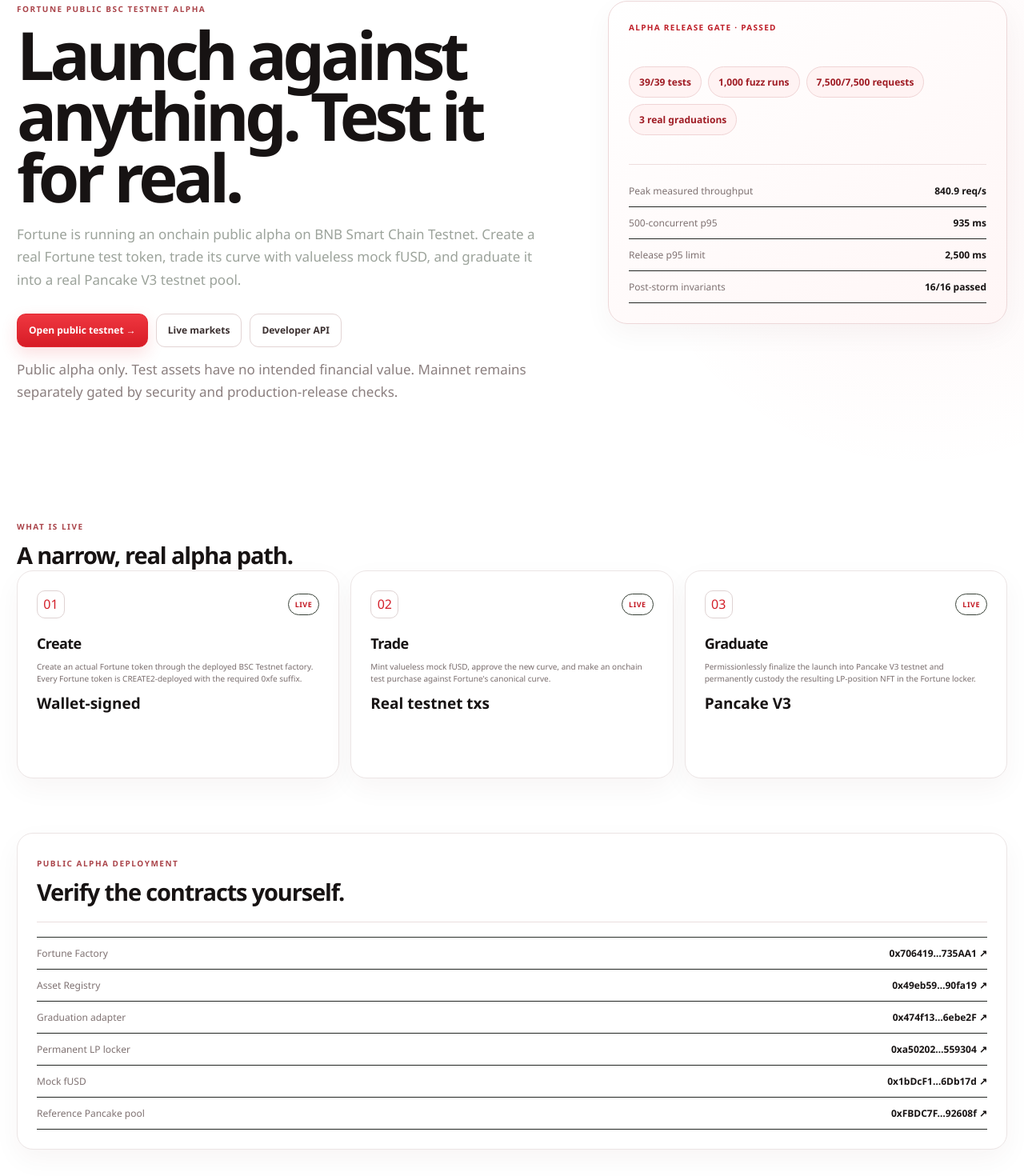
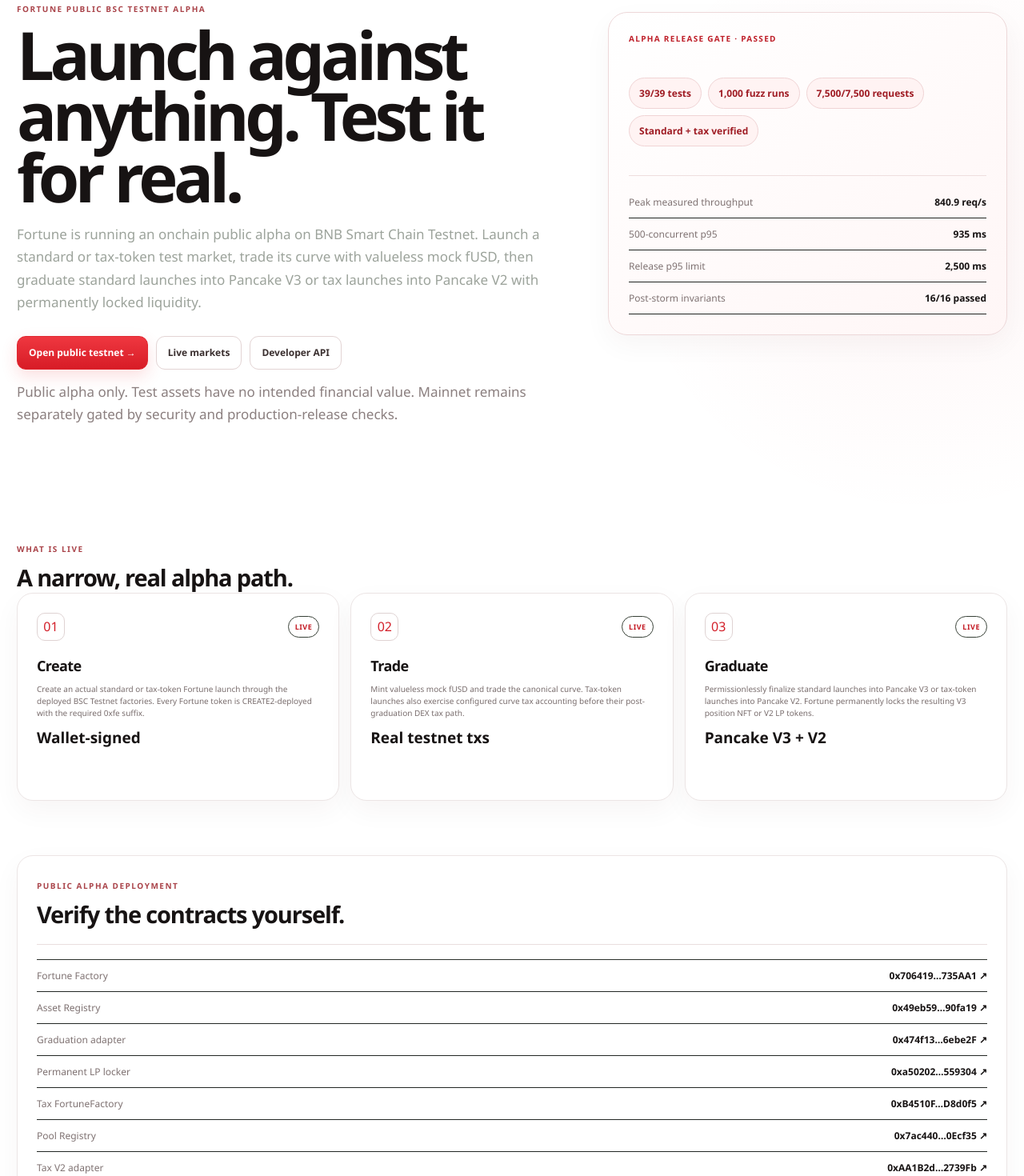
Before and after one commit to shawkkkkk/fortune, a Next.js app: page / in a window 1280 px wide. Shown: the part 313-1783 px from the top of the page at 80% size. Built offline with nearby package versions, Linux system fonts and the light colour scheme; no server answers.

Commit message:
Show verified tax-token route on public alpha homepage

```diff
--- a/app/page.tsx
+++ b/app/page.tsx
@@ -42,8 +42,13 @@
           "Permanent LP locker",
           PUBLIC_TESTNET.contracts.liquidityLocker,
         ],
+        ["Tax FortuneFactory", PUBLIC_TESTNET.contracts.taxFactory],
+        ["Pool Registry", PUBLIC_TESTNET.contracts.poolRegistry],
+        ["Tax V2 adapter", PUBLIC_TESTNET.contracts.taxGraduationAdapter],
+        ["Tax V2 LP locker", PUBLIC_TESTNET.contracts.taxLiquidityLocker],
         ["Mock fUSD", PUBLIC_TESTNET.contracts.mockQuote],
-        ["Reference Pancake pool", PUBLIC_TESTNET.contracts.referencePool],
+        ["Reference V3 pool", PUBLIC_TESTNET.contracts.referencePool],
+        ["Reference tax V2 pair", PUBLIC_TESTNET.contracts.referenceTaxPool],
       ];
 
   return (
@@ -69,7 +74,7 @@
           <p>
             {mainnet
               ? "Fortune is a non-custodial BNB Chain launch framework with deterministic fixed-supply tokens, onchain curve trading, transparent fee routing, Launch Shield protection, and atomic Pancake V3 graduation."
-              : "Fortune is running an onchain public alpha on BNB Smart Chain Testnet. Create a real Fortune test token, trade its curve with valueless mock fUSD, and graduate it into a real Pancake V3 testnet pool."}
+              : "Fortune is running an onchain public alpha on BNB Smart Chain Testnet. Launch a standard or tax-token test market, trade its curve with valueless mock fUSD, then graduate standard launches into Pancake V3 or tax launches into Pancake V2 with permanently locked liquidity."}
           </p>
 
           <div className="heroActions">
@@ -114,7 +119,7 @@
                 <span>39/39 tests</span>
                 <span>1,000 fuzz runs</span>
                 <span>7,500/7,500 requests</span>
-                <span>3 real graduations</span>
+                <span>Standard + tax verified</span>
               </>
             )}
           </div>
@@ -191,7 +196,7 @@
             <p>
               {mainnet
                 ? "Create a fixed-supply Fortune token through the production factory after an onchain launch preflight."
-                : "Create an actual Fortune token through the deployed BSC Testnet factory. Every Fortune token is CREATE2-deployed with the required 0xfe suffix."}
+                : "Create an actual standard or tax-token Fortune launch through the deployed BSC Testnet factories. Every Fortune token is CREATE2-deployed with the required 0xfe suffix."}
             </p>
             <strong>Wallet-signed</strong>
           </article>
@@ -205,7 +210,7 @@
             <p>
               {mainnet
                 ? "Buy and sell through the canonical Fortune curve using registry-approved quote assets and live oracle checks."
-                : "Mint valueless mock fUSD, approve the new curve, and make an onchain test purchase against Fortune's canonical curve."}
+                : "Mint valueless mock fUSD and trade the canonical curve. Tax-token launches also exercise configured curve tax accounting before their post-graduation DEX tax path."}
             </p>
             <strong>{mainnet ? "Real BNB Chain txs" : "Real testnet txs"}</strong>
           </article>
@@ -219,9 +224,9 @@
             <p>
               {mainnet
                 ? "Permissionlessly finalize eligible launches into Pancake V3 and permanently lock the resulting LP-position NFT."
-                : "Permissionlessly finalize the launch into Pancake V3 testnet and permanently custody the resulting LP-position NFT in the Fortune locker."}
+                : "Permissionlessly finalize standard launches into Pancake V3 or tax-token launches into Pancake V2. Fortune permanently locks the resulting V3 position NFT or V2 LP tokens."}
             </p>
-            <strong>Pancake V3</strong>
+            <strong>{mainnet ? "Pancake V3" : "Pancake V3 + V2"}</strong>
           </article>
         </div>
       </section>
```
